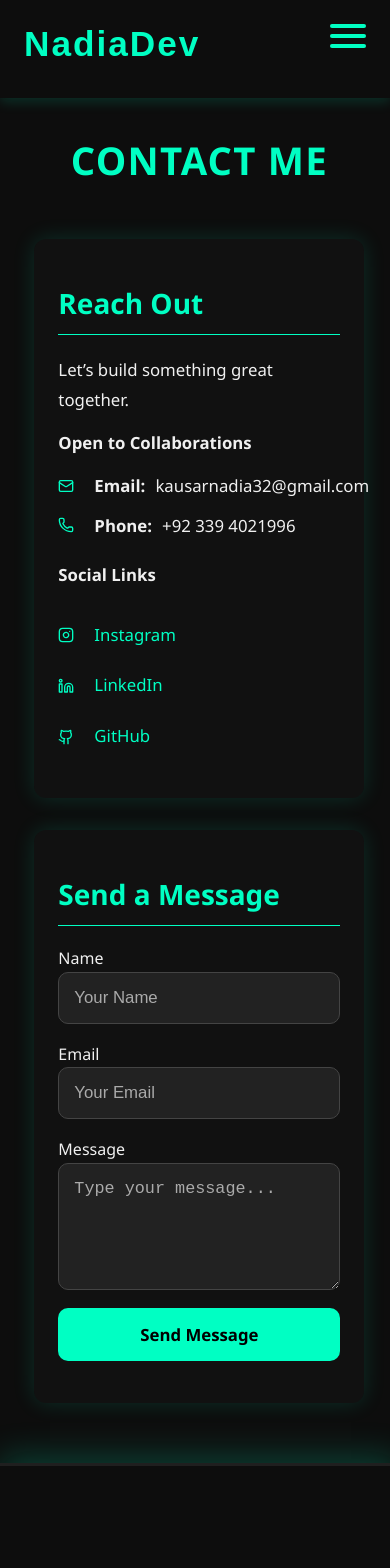
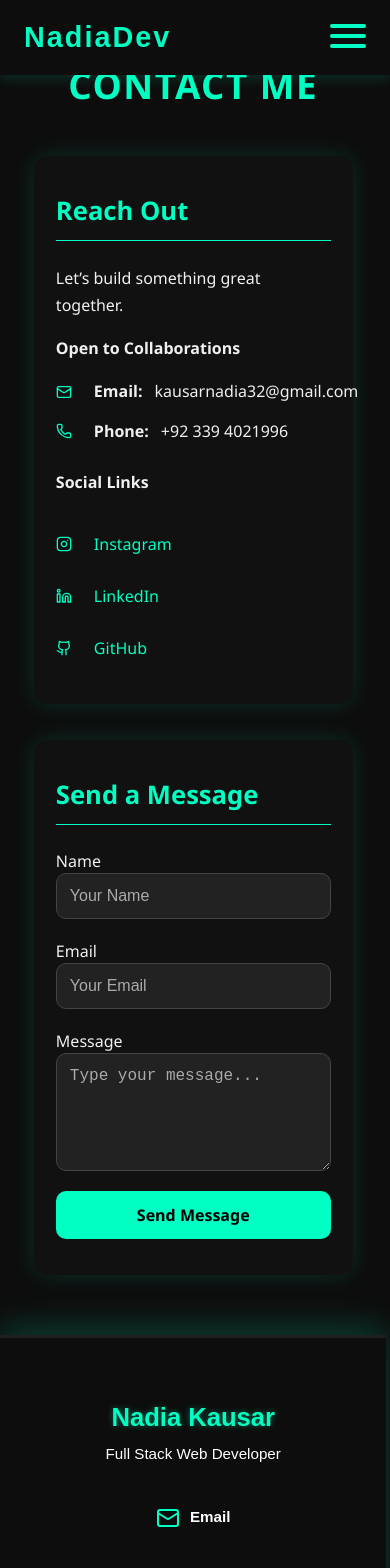
Before and after one commit to Nadia-kausar/Portfolio, a React (Vite) app in the folder Frontend/: page /contact in a window 390 px wide. Shown: the top 1568 px of the page. Built offline with nearby package versions, Linux system fonts and the light colour scheme.

Commit message:
PORTFOLIO

```diff
--- a/Frontend/src/App.css
+++ b/Frontend/src/App.css
@@ -1,44 +1,32 @@
-/* ========== GLOBAL STYLES ========== */
+/* ======= Reset & Base Styles ======= */
 * {
   margin: 0;
   padding: 0;
   box-sizing: border-box;
 }
 
-html {
-  scroll-behavior: smooth;
-  font-size: 16px;
-}
-
-body {
+html, body {
+  width: 100%;
+  min-height: 100%;
   font-family: 'Poppins', sans-serif;
   background-color: #0d0d0d;
   color: #f0f0f0;
-  line-height: 1.6;
+  scroll-behavior: smooth;
+  overflow-x: hidden;
 }
 
 a {
+  text-decoration: none;
   color: inherit;
-  text-decoration: none;
 }
 
-ul {
-  list-style: none;
-  padding: 0;
-  margin: 0;
+button {
+  cursor: pointer;
+  font-family: inherit;
 }
 
-/* ========== APP CONTAINER STYLES ========== */
-.app-container {
-  display: flex;
-  flex-direction: column;
-  min-height: 100vh;
-  font-family: 'Poppins', sans-serif;
-  background-color: #2b2a2a;
-  color: #f0f0f0;
+img {
+  max-width: 100%;
+  height: auto;
+  display: block;
 }
-
-.main-content {
-  flex: 1;
-  padding-top: 70px; /* Adjust if navbar is fixed */
-}
--- a/Frontend/src/components/Contact.css
+++ b/Frontend/src/components/Contact.css
@@ -2,18 +2,18 @@
 .contact-section {
   background-color: #0d0d0d;
   color: #f0f0f0;
-  padding: 50px 16px;
+  padding: 60px 20px;
   font-family: 'Segoe UI', Tahoma, Geneva, Verdana, sans-serif;
 }
 
 /* ========== Heading ========== */
 .contact-heading {
-  font-size: clamp(2rem, 5vw, 2.6rem);
+  font-size: clamp(2.2rem, 6vw, 2.8rem);
   text-align: center;
-  margin-bottom: 44px;
+  margin-bottom: 50px;
   color: #00ffc3;
   text-transform: uppercase;
-  letter-spacing: 1.2px;
+  letter-spacing: 1.5px;
 }
 
 /* ========== Card Container ========== */
@@ -21,68 +21,68 @@
   display: flex;
   justify-content: center;
   flex-wrap: wrap;
-  gap: 32px;
-  max-width: 1000px;
+  gap: 40px;
+  max-width: 1100px;
   margin: 0 auto;
 }
 
 /* ========== Individual Card ========== */
 .contact-card {
   background-color: #111;
-  padding: 36px 26px;
-  border-radius: 14px;
+  padding: 44px 32px;
+  border-radius: 16px;
   width: 100%;
-  max-width: 460px;
-  box-shadow: 0 0 22px rgba(0, 255, 195, 0.14);
+  max-width: 520px;
+  box-shadow: 0 0 24px rgba(0, 255, 195, 0.14);
   transition: box-shadow 0.3s ease, transform 0.3s ease;
 }
 
 .contact-card:hover {
-  box-shadow: 0 0 32px rgba(0, 255, 195, 0.22);
+  box-shadow: 0 0 34px rgba(0, 255, 195, 0.22);
   transform: translateY(-4px);
 }
 
 .contact-card h3 {
-  font-size: 1.7rem;
-  margin-bottom: 20px;
+  font-size: 1.9rem;
+  margin-bottom: 24px;
   color: #00ffc3;
   border-bottom: 1px solid #00ffc3;
-  padding-bottom: 8px;
+  padding-bottom: 10px;
 }
 
 .contact-card p {
-  font-size: 1.05rem;
-  line-height: 1.7;
-  margin-bottom: 14px;
+  font-size: 1.15rem;
+  line-height: 1.8;
+  margin-bottom: 16px;
 }
 
 /* ========== Contact Details ========== */
 .contact-details p {
   display: flex;
   align-items: center;
-  gap: 10px;
-  margin-bottom: 10px;
-  font-size: 1rem;
+  gap: 12px;
+  margin-bottom: 12px;
+  font-size: 1.05rem;
 }
 
 /* ========== Social Links (Stacked Vertically) ========== */
 .social-links {
-  margin-top: 20px;
+  margin-top: 24px;
   display: flex;
   flex-direction: column;
-  gap: 12px;
+  gap: 14px;
   align-items: flex-start;
 }
 
 .social-links a {
   display: flex;
   align-items: center;
-  gap: 10px;
+  gap: 12px;
   color: #00ffc3;
   font-weight: 500;
   text-decoration: none;
-  font-size: 1rem;
-  padding: 6px 0;
+  font-size: 1.1rem;
+  padding: 8px 0;
   transition: color 0.3s ease, background-color 0.3s ease;
   border-radius: 4px;
 }
@@ -91,7 +91,7 @@
 .social-links a:focus-visible {
   color: #000;
   background-color: #00ffc3;
-  padding-left: 6px;
+  padding-left: 8px;
 }
 
 /* ========== Form Card ========== */
@@ -104,11 +104,11 @@
 .form-card textarea {
   background-color: #222;
   color: #f0f0f0;
-  padding: 14px;
+  padding: 16px;
   border: 1px solid #444;
   border-radius: 10px;
-  margin-bottom: 18px;
-  font-size: 1rem;
+  margin-bottom: 20px;
+  font-size: 1.1rem;
   resize: vertical;
   transition: border-color 0.3s ease;
 }
@@ -129,10 +129,10 @@
   color: #000;
   font-weight: bold;
   border: none;
-  padding: 14px;
+  padding: 16px;
   border-radius: 10px;
   cursor: pointer;
-  font-size: 1rem;
+  font-size: 1.1rem;
   transition: background-color 0.3s ease, transform 0.3s ease;
 }
 
@@ -147,7 +147,7 @@
 .icon {
   color: #00ffc3;
   flex-shrink: 0;
-  font-size: 1.2rem;
+  font-size: 1.3rem;
 }
 
 /* ========== Responsive: Tablets ========== */
@@ -155,12 +155,11 @@
   .contact-cards {
     flex-direction: column;
     align-items: center;
-    gap: 32px;
+    gap: 36px;
   }
 
   .contact-card {
     max-width: 92%;
-    padding: 40px 28px;
   }
 
   .contact-heading {
@@ -170,81 +169,79 @@
 
 /* ========== Responsive: Phones ========== */
 @media (max-width: 600px) {
-  .contact-section {
-    padding: 60px 20px;
-  }
-
   .contact-heading {
-    font-size: 2.4rem;
-    margin-bottom: 48px;
+    font-size: 2.3rem;
+    line-height: 1.4;
+    margin-bottom: 44px;
   }
 
   .contact-card {
-    padding: 48px 30px;
+    padding: 40px 28px;
   }
 
   .contact-card h3 {
-    font-size: 1.85rem;
-  }
-
-  .contact-card p,
-  .contact-details p {
-    font-size: 1.1rem;
-    line-height: 1.75;
-  }
-
-  .form-card input,
-  .form-card textarea {
-    font-size: 1.1rem;
-    padding: 16px;
-  }
-
-  .form-card button {
-    padding: 16px;
-    font-size: 1.1rem;
-  }
-
-  .social-links a {
-    font-size: 1.1rem;
-  }
-
-  .icon {
-    font-size: 1.3rem;
-  }
-}
-
-/* ========== Extra Small Devices (360px - 420px) ========== */
-@media (max-width: 420px) {
-  .contact-card {
-    padding: 42px 24px;
-    border-radius: 12px;
-  }
-
-  .contact-card h3 {
-    font-size: 1.75rem;
+    font-size: 1.7rem;
+    padding-bottom: 10px;
   }
 
   .contact-card p,
   .contact-details p {
     font-size: 1.05rem;
+    line-height: 1.7;
   }
 
   .form-card input,
   .form-card textarea {
     font-size: 1.05rem;
-    padding: 15px;
+    padding: 14px;
   }
 
   .form-card button {
+    padding: 14px;
     font-size: 1.05rem;
-    padding: 15px;
+  }
+
+  .social-links {
+    gap: 12px;
   }
 
   .social-links a {
     font-size: 1.05rem;
   }
+}
+
+/* ========== Extra Small Devices (e.g., 360px - 420px) ========== */
+@media (max-width: 420px) {
+  .contact-card {
+    padding: 36px 22px;
+    border-radius: 14px;
+  }
+
+  .contact-card h3 {
+    font-size: 1.6rem;
+  }
+
+  .contact-card p,
+  .contact-details p {
+    font-size: 1rem;
+  }
+
+  .form-card input,
+  .form-card textarea {
+    font-size: 1rem;
+    padding: 13px;
+  }
+
+  .form-card button {
+    font-size: 1rem;
+    padding: 13px;
+  }
+
+  .social-links a {
+    font-size: 1rem;
+  }
 
   .icon {
-    font-size: 1.25rem;
+    font-size: 1.2rem;
   }
 }
--- a/Frontend/src/components/Footer.css
+++ b/Frontend/src/components/Footer.css
@@ -1,8 +1,8 @@
-/* ========== Footer ========== */
+
 .footer {
   background-color: var(--primary-bg);
   color: var(--white);
-  padding: 40px 0 30px; /* Reduced default padding (desktop/laptop) */
+  padding: 60px 0 40px;
   border-top: 3px solid #1f1f1f;
   box-shadow: 0 -8px 32px rgba(0, 255, 195, 0.2);
   text-align: center;
@@ -10,29 +10,25 @@
   font-family: 'Poppins', sans-serif;
 }
 
-.footer-brand {
-  margin-bottom: 16px;
-}
-
 .footer-title {
-  font-size: var(--font-xxl);
+  font-size: clamp(1.6rem, 4vw, 2rem);
   font-weight: 800;
   color: var(--primary-color);
   text-shadow: 0 0 6px rgba(0, 255, 195, 0.4);
   margin-bottom: 6px;
 }
 
-.footer-role {
-  font-size: var(--font-lg);
-  font-weight: 600;
-  color: #ccc;
+.footer-role,
+.footer-links li a,
+.footer-copy {
+  font-size: clamp(0.95rem, 2.5vw, 1.1rem);
 }
 
 .footer-links {
   display: flex;
   justify-content: center;
   align-items: center;
-  gap: 28px;
+  gap: 24px;
   flex-wrap: wrap;
   margin: 28px 0;
   list-style: none;
@@ -43,7 +39,6 @@
   display: flex;
   align-items: center;
   gap: 10px;
-  font-size: var(--font-lg);
   font-weight: 600;
   color: var(--white);
   text-decoration: none;
@@ -70,7 +65,6 @@
 
 .footer-copy {
   margin-top: 20px;
-  font-size: 1rem;
   color: #999;
   border-top: 1px solid #2a2a2a;
   padding-top: 14px;
@@ -79,49 +73,7 @@
   margin-right: auto;
 }
 
-/* ========== Responsive Styles ========== */
-@media screen and (max-width: 1024px) {
-  .navbar-container,
-  .footer-container {
-    padding: 0 32px;
-  }
-
-  .footer {
-    padding: 50px 0 35px; /* Slightly more for tablets */
-  }
-
-  .footer-title {
-    font-size: 1.8rem;
-  }
-
-  .nav-btn,
-  .footer-links li a,
-  .footer-role {
-    font-size: 1.05rem;
-  }
-
-  .footer-copy {
-    font-size: 0.95rem;
-  }
-}
-
 @media screen and (max-width: 768px) {
-  .navbar-container,
-  .footer-container {
-    padding: 0 24px;
-    flex-direction: column;
-    align-items: flex-start;
-  }
-
-  .footer {
-    padding: 100px 0 80px; /* Significantly increased for mobile */
-  }
-
-  .navbar-logo {
-    margin-bottom: 10px;
-    font-size: 2.2rem;
-  }
-
   .hamburger {
     display: flex;
     position: absolute;
@@ -131,46 +83,34 @@
 
   .nav-links {
     flex-direction: column;
-    align-items: flex-start;
-    width: 100%;
-    margin-top: 40px;
-    display: none;
+    align-items: center;
+    position: absolute;
+    top: 70px;
+    left: 0;
+    right: 0;
+    background-color: var(--primary-bg);
+    max-height: 0;
+    overflow: hidden;
+    padding: 0;
+    z-index: 999;
+    transition: max-height 0.3s ease;
   }
 
-  .nav-links.show {
-    display: flex;
-  }
-
-  .nav-links li,
-  .nav-btn {
-    width: 100%;
+  .nav-links.open {
+    max-height: 400px;
+    padding: 20px 0;
   }
 
   .nav-btn {
-    padding: 14px 18px;
-    font-size: 1.3rem;
-    text-align: left;
-    margin-top: 8px;
+    width: 80%;
+  }
+
+  .footer-links {
+    flex-direction: column;
+    gap: 18px;
   }
 
   .footer-title {
     font-size: 1.6rem;
   }
-
-  .footer-links {
-    flex-direction: column;
-    gap: 18px;
-    margin: 24px 0;
-  }
-
-  .footer-links li a {
-    font-size: 1rem;
-    padding: 10px 18px;
-  }
-
-  .footer-role,
-  .footer-copy {
-    font-size: 0.9rem;
-    padding: 0 12px;
-  }
 }
--- a/Frontend/src/components/Navbar.css
+++ b/Frontend/src/components/Navbar.css
@@ -1,24 +1,4 @@
-:root {
-  --primary-color: #00ffc3;
-  --primary-bg: #0d0d0d;
-  --hover-bg: #00ffc3;
-  --hover-text: #0d0d0d;
-  --white: #ffffff;
-  --font-lg: 1.2rem;
-  --font-xl: 1.5rem;
-  --font-xxl: 2rem;
-}
-
-/* ========== Base Containers ========== */
-.navbar-container,
-.footer-container {
-  max-width: 1300px;
-  margin: 0 auto;
-  padding: 0 40px;
-  width: 100%;
-}
-
-/* ========== Navbar ========== */
+/* ========== NAVBAR ========== */
 .navbar {
   position: fixed;
   top: 0;
@@ -27,45 +7,51 @@
   background-color: var(--primary-bg);
   color: var(--primary-color);
   z-index: 1000;
+  padding: 16px 0;
   box-shadow: 0 4px 12px rgba(0, 255, 195, 0.15);
-  padding: 16px 0;
 }
 
 .navbar-container {
+  width: 100%;
+  max-width: 1300px;
+  margin: 0 auto;
   display: flex;
   justify-content: space-between;
   align-items: center;
+  flex-wrap: wrap;
+  padding: 0 24px;
 }
 
-/* ===== Logo ===== */
 .navbar-logo {
-  font-size: var(--font-xxl);
+  font-size: clamp(1.8rem, 4vw, 2.4rem);
   font-weight: 800;
   color: var(--primary-color);
+  letter-spacing: 2px;
   cursor: pointer;
-  letter-spacing: 2px;
 }
 
-/* ===== Nav Links ===== */
+/* Nav Links */
 .nav-links {
   display: flex;
   gap: 24px;
+  align-items: center;
   list-style: none;
-  align-items: center;
   transition: max-height 0.4s ease;
 }
 
 .nav-links li {
-  font-size: var(--font-lg);
+  font-size: clamp(1rem, 2.5vw, 1.2rem);
   cursor: pointer;
+  text-align: center;
 }
 
+/* Nav Button */
 .nav-btn {
   border: 2px solid var(--primary-color);
   background: transparent;
   padding: 10px 20px;
   border-radius: 6px;
-  font-size: var(--font-lg);
+  font-size: 1.1rem;
   font-weight: 600;
   color: var(--primary-color);
   cursor: pointer;
@@ -77,7 +63,7 @@
   color: var(--hover-text);
 }
 
-/* ===== Hamburger Menu ===== */
+/* Hamburger Menu */
 .hamburger {
   display: none;
   flex-direction: column;
@@ -104,36 +90,3 @@
 .bar.open:nth-child(3) {
   transform: rotate(-45deg) translate(6px, -6px);
 }
-
-/* ===== Responsive ===== */
-@media (max-width: 768px) {
-  .hamburger {
-    display: flex;
-  }
-
-  .nav-links {
-    position: absolute;
-    top: 70px;
-    left: 0;
-    right: 0;
-    background-color: #0d0d0d;
-    flex-direction: column;
-    align-items: center;
-    max-height: 0;
-    overflow: hidden;
-    gap: 20px;
-    padding: 0;
-    z-index: 999;
-    transition: max-height 0.3s ease;
-  }
-
-  .nav-links.open {
-    max-height: 400px;
-    padding: 20px 0;
-  }
-
-  .nav-btn {
-    width: 80%;
-    text-align: center;
-  }
-}
```
Also changed, not shown: Frontend/src/components/Skills.css (+11 -6 lines).
